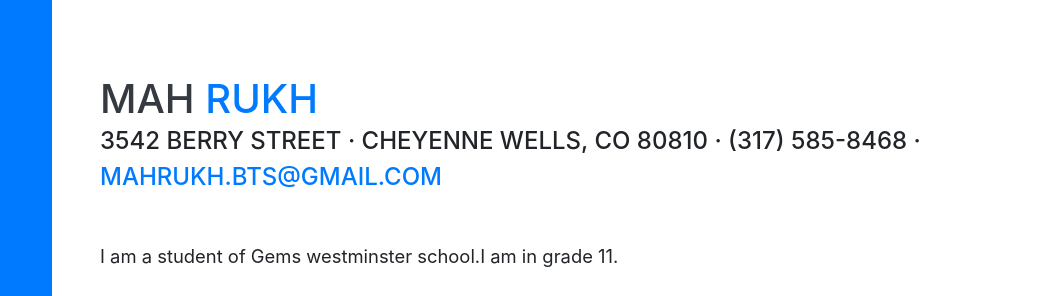
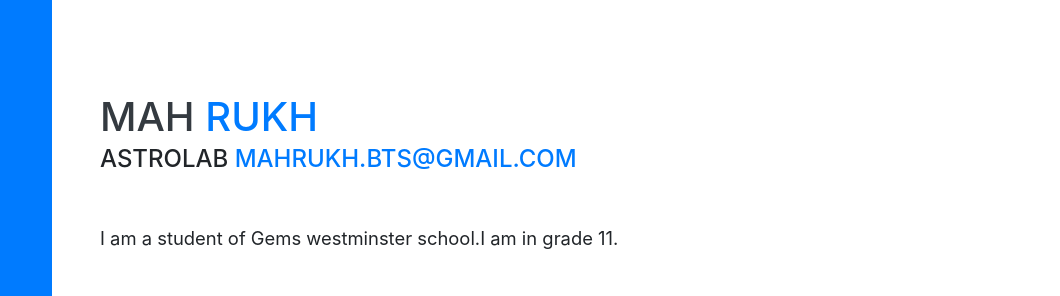
Before and after one commit to mahrukh586/mahrukh, a website with bundled scripts: page index.html in a window 1280 px wide. Shown: the part 175-471 px from the top of the page, 220-1280 px from the left. Built offline with nearby package versions, Linux system fonts and the light colour scheme; a web font is replaced by a local one.

Commit message:
change address

```diff
--- a/index.html
+++ b/index.html
@@ -66,7 +66,7 @@
         <h1 class="mb-0">Mah
           <span class="text-primary">Rukh</span>
         </h1>
-        <div class="subheading mb-5">3542 Berry Street · Cheyenne Wells, CO 80810 · (317) 585-8468 ·
+        <div class="subheading mb-5"> astrolab
           <a href="mailto:name@email.com">mahrukh.bts@gmail.com</a>
         </div>
         <p class="lead mb-5">I am a student of Gems westminster school.I am in grade 11.</p>
```
